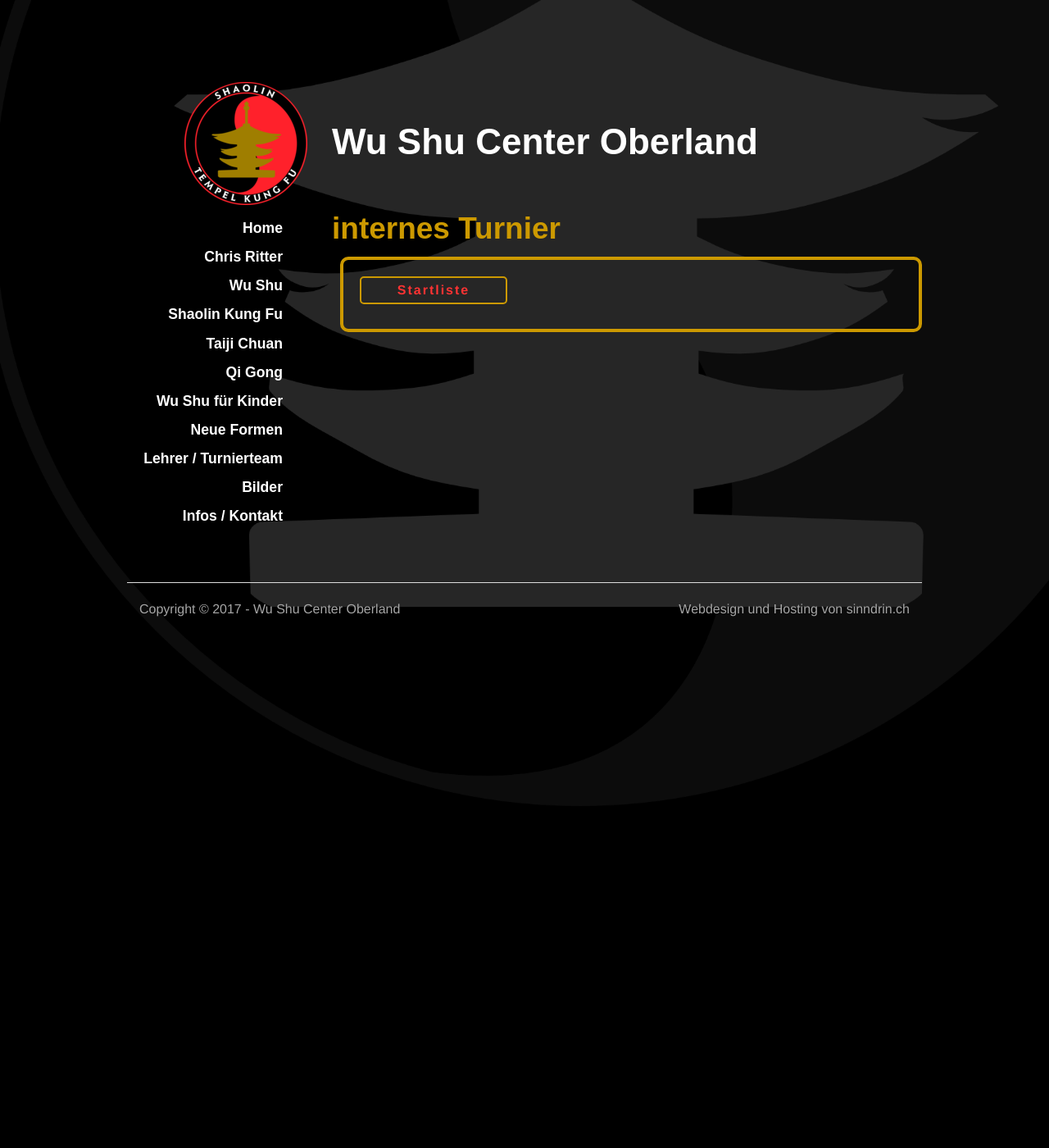
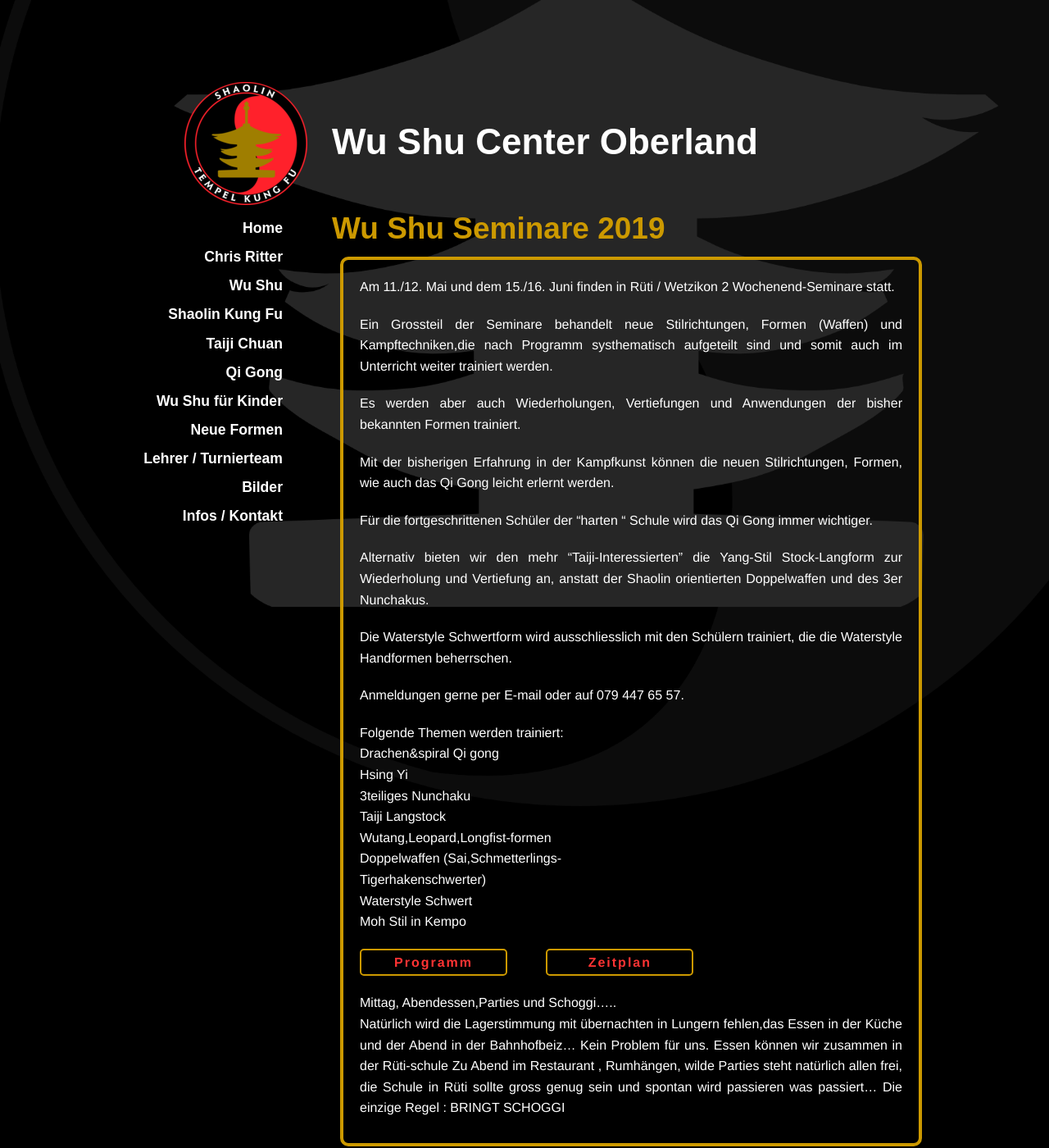
Before and after one commit to wu-shu/wu-shu.github.io, a Jekyll site: the page built from neue-formen/index.md, in a window 1280 px wide and 1400 px high. Shown: the whole window at 82% size. Built offline with Jekyll 4.4.1, drawn with Linux system fonts in a browser that asks for light colours; some web fonts are replaced; comment, search, counter and statistics services are not loaded.

Commit message:
alles neu :-)

```diff
--- a/_layouts/splashscreen.html
+++ b/_layouts/splashscreen.html
@@ -46,7 +46,7 @@
       <!--Agendabox-->
       <li style="margin-left: 640px; margin-top: -370px;"><a class="newsbox" href="/images/agenda.jpg">Agenda</a></li>
       <!--neue Formen Box-->
-      <li style="margin-left: 640px; margin-top: 10px;"><a class="newsbox" href="/neue-formen/">internes Turnier</a></li>
+      <li style="margin-left: 640px; margin-top: 10px;"><a class="newsbox" href="/neue-formen/">Wu Shu Seminare 2019</a></li>
       <!--Newsbox-->
       <li style="margin-left: 640px; margin-top: 10px;"><a class="newsbox" href="/aktuell/"><div id="newsbox-image"></div>Blog Artikel</a></li>
     </ul>
@@ -55,7 +55,7 @@
       <!--Agendabox-->
       <li style="z-index:-1;"><a class="newsbox" href="/images/agenda.jpg" style="margin-left: auto; margin-right: auto; margin-top: 40px; margin-bottom: 40px;">Agenda</a></li>
       <!--neue Formen Box-->
-      <li style="z-index:-1;"><a class="newsbox" href="/neue-formen/" style="margin-left: auto; margin-right: auto; margin-top: 40px; margin-bottom: 40px;">internes Turnier</a></li>
+      <li style="z-index:-1;"><a class="newsbox" href="/neue-formen/" style="margin-left: auto; margin-right: auto; margin-top: 40px; margin-bottom: 40px;">Wu Shu Seminare 2019</a></li>
       <!--Newsbox-->
       <li style="z-index:-1;"><a class="newsbox" href="/aktuell/" style="margin-left: auto; margin-right: auto; margin-top: 40px; margin-bottom: 40px;"><div id="newsbox-image"></div>Blog Artikel&shy;</a></li>
       {% include navigation.html %}
--- a/neue-formen/index.md
+++ b/neue-formen/index.md
@@ -1,8 +1,52 @@
 ---
 layout: default
-title: internes Turnier
+title: Wu Shu Seminare 2019
 ---
 
+Am 11./12. Mai und dem 15./16. Juni finden in Rüti / Wetzikon 2 Wochenend-Seminare statt.<br>
+
+Ein Grossteil der Seminare behandelt neue Stilrichtungen, Formen (Waffen)
+und Kampftechniken,die nach Programm systhematisch aufgeteilt sind und somit
+auch im Unterricht weiter trainiert werden.<br>
+
+Es werden aber auch Wiederholungen, Vertiefungen und Anwendungen der bisher
+bekannten Formen trainiert.<br>
+
+Mit der bisherigen Erfahrung in der Kampfkunst können die neuen Stilrichtungen, Formen,
+wie auch das Qi Gong leicht erlernt werden.<br>
+
+Für die fortgeschrittenen Schüler der "harten " Schule wird das Qi Gong immer wichtiger.<br>
+
+Alternativ bieten wir den mehr "Taiji-Interessierten" die Yang-Stil Stock-Langform zur
+Wiederholung und Vertiefung an, anstatt der Shaolin orientierten Doppelwaffen und
+des 3er Nunchakus.<br>
+
+Die Waterstyle Schwertform wird ausschliesslich mit den Schülern trainiert, die die
+Waterstyle Handformen beherrschen.<br>
+
+Anmeldungen gerne per E-mail oder auf 079 447 65 57.<br>
+
+Folgende Themen werden trainiert:<br>
+Drachen&spiral Qi gong<br>
+Hsing Yi<br>
+3teiliges Nunchaku<br>
+Taiji Langstock<br>
+Wutang,Leopard,Longfist-formen<br>
+Doppelwaffen (Sai,Schmetterlings-<br>
+Tigerhakenschwerter)<br>
+Waterstyle Schwert<br>
+Moh Stil in Kempo<br>
+
 <ul class="small-block-grid-1 medium-block-grid-2 large-block-grid-3">
-<li><a target="_blank" href="http://www.wu-shu.ch/images/startliste.png" class="button-contact-info">Startliste</a></li>
+<li><a target="_blank" href="http://www.wu-shu.ch/images/Programm19.png" class="button-contact-info">Programm</a></li>
+<li><a target="_blank" href="http://www.wu-shu.ch/images/Zeitplan19.png" class="button-contact-info">Zeitplan</a></li>
 </ul>
+
+Mittag, Abendessen,Parties und Schoggi.....<br>
+Natürlich wird die Lagerstimmung mit übernachten in Lungern fehlen,das Essen
+in der Küche und der Abend in der Bahnhofbeiz...
+Kein Problem für uns.
+Essen können wir zusammen in der Rüti-schule
+Zu Abend im Restaurant , Rumhängen, wilde Parties steht natürlich allen frei, die
+Schule in Rüti sollte gross genug sein und spontan wird passieren was passiert...
+Die einzige Regel : BRINGT SCHOGGI
```
Also changed, not shown: images/Programm19.png (added), images/Zeitplan19.png (added).
